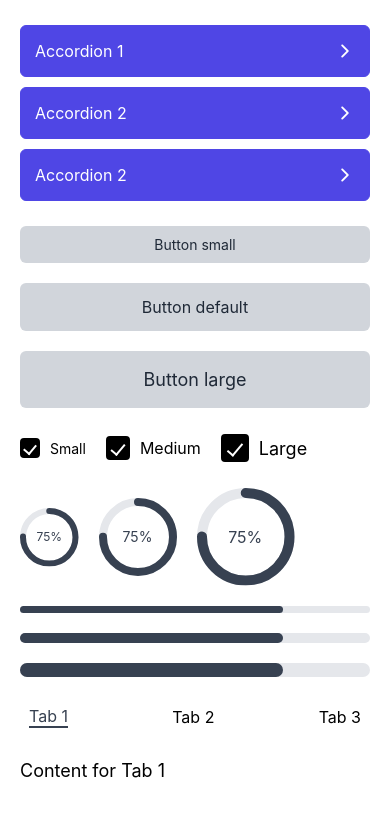
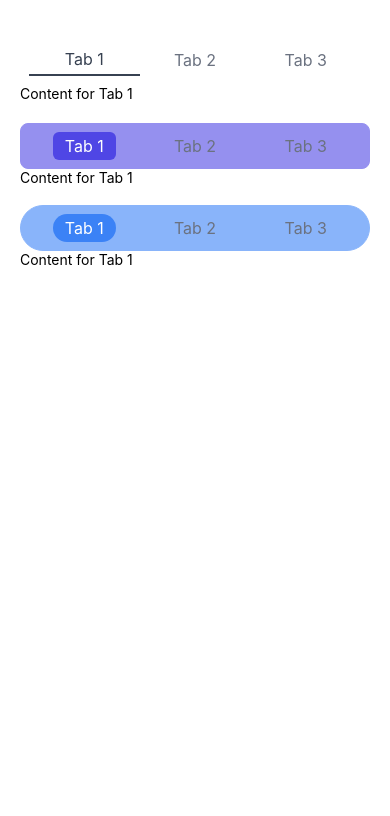
Before and after one commit to ovi100/native-ui-app, a React Native app: screen / in a window 390 px wide. Shown: the top 816 px of the page. Built offline with nearby package versions, Linux system fonts and the light colour scheme.

Commit message:
[UPDATE]: tab component is complete and bottom sheet is added

```diff
--- a/app/App.jsx
+++ b/app/App.jsx
@@ -1,5 +1,5 @@
-import React, { useState } from 'react';
-import { ScrollView, Text, useColorScheme, View } from 'react-native';
+import React, { useCallback, useRef, useState } from 'react';
+import { Dimensions, Image, ScrollView, StyleSheet, Text, useColorScheme, View } from 'react-native';
 import usePermissions from '../hooks/usePermissions';
 import '../global.css';
 // import { Button } from 'halka-test';
@@ -9,92 +9,32 @@ import CircularProgress from '../components/CircularProgress';
 import ProgressBar from '../components/ProgressBar';
 import Tab from '../components/Tab';
 import Button from '../components/Button';
+import { accordions, tabs } from '../data';
+import BottomSheet from '../components/BottomSheet';
+import { SafeAreaProvider, SafeAreaView } from 'react-native-safe-area-context';
 
 const App = () => {
   const [isChecked, setIsChecked] = useState(true);
   usePermissions();
   const isDarkMode = useColorScheme() === 'dark';
+  const { height } = Dimensions.get('screen');
+  const bottomSheetRef = useRef();
+
+  const sheetHandler = useCallback(() => {
+    bottomSheetRef.current.expand();
+  }, []);
 
   console.log('is dark mode', isDarkMode);
-
-  const accordionStyle = { color: '#fff', fontSize: 14 };
-
-  const data = [
-    {
-      title: 'Accordion 1',
-      content: (
-        <View>
-          <Text style={accordionStyle}>
-            Lorem ipsum dolor sit amet, consectetur adipiscing elit, sed do eiusmod tempor incididunt ut labore et dolore magna aliqua.
-            Ut enim ad minim veniam, quis nostrud exercitation ullamco laboris nisi ut aliquip ex ea commodo consequat. Duis aute irure
-            dolor in reprehenderit in voluptate velit esse cillum dolore eu fugiat nulla pariatur. Excepteur sint occaecat cupidatat
-            non proident, sunt in culpa qui officia deserunt mollit anim id est laborum.
-          </Text>
-        </View>
-      ),
-    },
-    {
-      title: 'Accordion 2',
-      content: (
-        <View>
-          <Text style={accordionStyle}>
-            Lorem ipsum dolor sit amet, consectetur adipiscing elit, sed do eiusmod tempor incididunt ut labore et dolore magna aliqua.
-            Ut enim ad minim veniam, quis nostrud exercitation ullamco laboris nisi ut aliquip ex ea commodo consequat. Duis aute irure
-            dolor in reprehenderit in voluptate velit esse cillum dolore eu fugiat nulla pariatur. Excepteur sint occaecat cupidatat
-            non proident, sunt in culpa qui officia deserunt mollit anim id est laborum.
-          </Text>
-        </View>
-      ),
-    },
-    {
-      title: 'Accordion 2',
-      content: (
-        <View>
-          <Text style={accordionStyle}>
-            Lorem ipsum dolor sit amet, consectetur adipiscing elit, sed do eiusmod tempor incididunt ut labore et dolore magna aliqua.
-            Ut enim ad minim veniam, quis nostrud exercitation ullamco laboris nisi ut aliquip ex ea commodo consequat. Duis aute irure
-            dolor in reprehenderit in voluptate velit esse cillum dolore eu fugiat nulla pariatur. Excepteur sint occaecat cupidatat
-            non proident, sunt in culpa qui officia deserunt mollit anim id est laborum.
-          </Text>
-        </View>
-      ),
-    },
-  ];
-
-  const tabs = [
-    {
-      title: 'Tab 1',
-      content: (
-        <View className="mt-5">
-          <Text className="text-lg">Content for Tab 1</Text>
-        </View>
-      ),
-    },
-    {
-      title: 'Tab 2',
-      content: (
-        <View className="mt-5">
-          <Text className="text-lg">Content for Tab 2</Text>
-        </View>
-      ),
-    },
-    {
-      title: 'Tab 3',
-      content: (
-        <View className="mt-5">
-          <Text className="text-lg">Content for Tab 3</Text>
-        </View>
-      ),
-    },
-  ];
+  console.log('device height', height, height * 0.8);
 
   return (
+    // <SafeAreaProvider>
     <View className="bg-white flex-1 p-5">
-      {/* <Text className="text-3xl text-blue-500 font-semibold">
-        Native UI
-      </Text> */}
+      {/* <View className="mt-5">
+          <Button text="open sheet" variant="action" onPress={() => sheetHandler()} />
+        </View> */}
       <ScrollView showsVerticalScrollIndicator={false}>
-        {data.map((item, i) => {
+        {/* {accordions.map((item, i) => {
           return <Accordion item={item} variant="brand" key={i} />;
         })}
         <View className="buttons flex-col gap-5 mt-5">
@@ -126,14 +66,95 @@ const App = () => {
           <ProgressBar size="small" />
           <ProgressBar />
           <ProgressBar size="large" />
-        </View>
+        </View> */}
         <View className="tabs flex-col gap-5 mt-5">
           <Tab tabs={tabs} />
-          {/* <Tab tabs={tabs} tabTheme="modern" /> */}
+          <Tab tabs={tabs} tabTheme="square" variant="brand" />
+          <Tab tabs={tabs} tabTheme="rounded" variant="primary" />
         </View>
       </ScrollView>
+
+
+      {/* <BottomSheet
+        ref={bottomSheetRef}
+        activeHeight={height}
+        backgroundColor={'#f2f2f2'}
+        backDropColor={'black'}>
+        <View style={styles.container}>
+          <View style={styles.imageContaier}>
+            <Image
+              source={{ uri: 'https://placehold.jp/500x500.png' }}
+              style={styles.image}
+            />
+          </View>
+
+          <View style={styles.textContainer}>
+            <Text style={styles.text}>Royal Palm Sofa</Text>
+            <Text style={styles.text}>Vissle dark Blue/Kabusa dark Navy</Text>
+            <Text style={styles.textPrice}>Price: $100</Text>
+          </View>
+          <View>
+            <Button text="ADD TO CART" variant="success" />
+          </View>
+        </View>
+      </BottomSheet> */}
     </View>
+    // </SafeAreaProvider>
+
   );
 };
 
 export default App;
+
+const styles = StyleSheet.create({
+  container: {
+    // flex: 1,
+    justifyContent: 'center',
+    alignItems: 'center',
+  },
+  imageContaier: {
+    justifyContent: 'center',
+    alignItems: 'center',
+  },
+  imageContaierExample2: {
+    marginHorizontal: 20,
+    marginBottom: 20,
+  },
+  image: {
+    width: 200,
+    height: undefined,
+    aspectRatio: 1,
+  },
+  imageExample2: {
+    width: '100%',
+    height: undefined,
+    aspectRatio: 1.65636588,
+  },
+  button: {
+    alignItems: 'center',
+    backgroundColor: '#000000',
+    padding: 16,
+    marginHorizontal: 20,
+    marginBottom: 20,
+    borderRadius: 16,
+  },
+  buttonText: {
+    color: '#DAD3C8',
+  },
+  textContainer: {
+    marginHorizontal: 20,
+  },
+  text: {
+    color: '#000000',
+    fontSize: 16,
+  },
+  textExample2: {
+    color: '#000000',
+    fontSize: 26,
+  },
+  textPrice: {
+    color: '#000000',
+    marginVertical: 20,
+    fontSize: 16,
+  },
+});
--- /dev/null
+++ b/components/BottomSheet.js
@@ -0,0 +1,170 @@
+import {
+  StyleSheet,
+  View,
+  Dimensions,
+  TouchableWithoutFeedback,
+} from 'react-native';
+import React, {forwardRef, useImperativeHandle, useCallback} from 'react';
+import Animated, {
+  useSharedValue,
+  useAnimatedStyle,
+  withSpring,
+  interpolate,
+} from 'react-native-reanimated';
+import {
+  Gesture,
+  GestureDetector,
+  GestureHandlerRootView,
+} from 'react-native-gesture-handler';
+import {useSafeAreaInsets} from 'react-native-safe-area-context';
+const BottomSheet = forwardRef(
+  ({activeHeight, children, backgroundColor, backDropColor}, ref) => {
+    // If you're not using react-native-bars or a transparent Android navigation bar
+    // you can remove the inset code below
+    const inset = useSafeAreaInsets();
+    const {height} = Dimensions.get('screen');
+    const newActiveHeight = height - activeHeight;
+    const topAnimation = useSharedValue(height);
+    const context = useSharedValue(0);
+
+    const expand = useCallback(() => {
+      'worklet';
+      topAnimation.value = withSpring(newActiveHeight, {
+        damping: 100,
+        stiffness: 400,
+      });
+    }, [newActiveHeight, topAnimation]);
+
+    const close = useCallback(() => {
+      'worklet';
+      topAnimation.value = withSpring(height, {
+        damping: 100,
+        stiffness: 400,
+      });
+    }, [height, topAnimation]);
+
+    useImperativeHandle(
+      ref,
+      () => ({
+        expand,
+        close,
+      }),
+      [expand, close],
+    );
+
+    const animationStyle = useAnimatedStyle(() => {
+      const top = topAnimation.value;
+      return {
+        top,
+      };
+    });
+    const backDropAnimation = useAnimatedStyle(() => {
+      const opacity = interpolate(
+        topAnimation.value,
+        [height, newActiveHeight],
+        [0, 0.5],
+      );
+      const display = opacity === 0 ? 'none' : 'flex';
+      return {
+        opacity,
+        display,
+      };
+    });
+
+    const pan = Gesture.Pan()
+      .onBegin(() => {
+        context.value = topAnimation.value;
+      })
+      .onUpdate(event => {
+        if (event.translationY < 0) {
+          topAnimation.value = withSpring(newActiveHeight, {
+            damping: 100,
+            stiffness: 400,
+          });
+        } else {
+          topAnimation.value = withSpring(context.value + event.translationY, {
+            damping: 100,
+            stiffness: 400,
+          });
+        }
+      })
+      .onEnd(() => {
+        if (topAnimation.value > newActiveHeight + 50) {
+          topAnimation.value = withSpring(height, {
+            damping: 100,
+            stiffness: 400,
+          });
+        } else {
+          topAnimation.value = withSpring(newActiveHeight, {
+            damping: 100,
+            stiffness: 400,
+          });
+        }
+      });
+
+    return (
+      <GestureHandlerRootView style={styles.root}>
+        <TouchableWithoutFeedback onPress={() => close()}>
+          <Animated.View
+            style={[
+              styles.backDrop,
+              backDropAnimation,
+              {backgroundColor: backDropColor},
+            ]}
+          />
+        </TouchableWithoutFeedback>
+        <GestureDetector gesture={pan}>
+          <Animated.View
+            style={[
+              styles.container,
+              animationStyle,
+              {
+                height: activeHeight,
+                backgroundColor: backgroundColor,
+                // If you're not using react-native-bars or a transparent Android navigation bar
+                // you can remove the paddingBottom code below
+                paddingBottom: inset.bottom,
+              },
+            ]}>
+            <View style={styles.lineContainer}>
+              <View style={styles.line} />
+            </View>
+            {children}
+          </Animated.View>
+        </GestureDetector>
+      </GestureHandlerRootView>
+    );
+  },
+);
+
+export default BottomSheet;
+
+const styles = StyleSheet.create({
+  root: {flex: 1},
+  container: {
+    position: 'absolute',
+    borderTopLeftRadius: 20,
+    borderTopRightRadius: 20,
+    bottom: 0,
+    left: 0,
+    right: 0,
+  },
+  lineContainer: {
+    marginVertical: 10,
+    alignItems: 'center',
+  },
+  line: {
+    width: 50,
+    height: 4,
+    backgroundColor: 'black',
+    borderRadius: 20,
+  },
+  backDrop: {
+    position: 'absolute',
+    top: 0,
+    bottom: 0,
+    left: 0,
+    right: 0,
+    display: 'none',
+  },
+});
--- a/components/Tab.js
+++ b/components/Tab.js
@@ -20,6 +20,22 @@ import {
 
 const {width} = Dimensions.get('window');
 
+const lighten = (hex, percent = 30) => {
+  // Remove '#' and parse RGB values
+  const r = parseInt(hex.slice(1, 3), 16);
+  const g = parseInt(hex.slice(3, 5), 16);
+  const b = parseInt(hex.slice(5, 7), 16);
+
+  // Lighten each channel by the given percentage
+  const light = value => Math.min(255, value + (255 - value) * (percent / 100));
+
+  // Convert back to hex
+  return `#${[r, g, b]
+    .map(light)
+    .map(v => Math.round(v).toString(16).padStart(2, '0'))
+    .join('')}`;
+};
+
 const Tab = ({
   tabs = null,
   tabTheme = 'classic',
@@ -35,109 +51,108 @@ const Tab = ({
     large: {space: 10, fontSize: 18, iconSize: 18},
   };
 
+  const colors = {
+    default: '#374151',
+    brand: '#4f46e5',
+    primary: '#3b82f6',
+    secondary: '#a855f7',
+    danger: '#ef4444',
+    success: '#22c55e',
+  };
+
+  const baseStyles = {
+    text: '#6b7280',
+    iconColor: '#000',
+  };
+
+  const activeButtonStyles = color => ({
+    borderBottomWidth: 2,
+    borderColor: color,
+  });
+
+  const activeTextStyles = color => ({
+    color,
+    fontWeight: 'semibold',
+  });
+
+  const activeBackgroundStyles = (color, borderRadius) => ({
+    backgroundColor: color,
+    borderRadius,
+    color: '#FFF',
+    fontWeight: 'medium',
+    paddingHorizontal: 12,
+    paddingVertical: 4,
+  });
+
+  const getTrackStyles = theme => {
+    let styles = {
+      backgroundColor: '#fff',
+      borderColor: '#fff',
+      borderRadius: 0,
+    };
+    const hexColor = lighten(colors[variant], 40);
+
+    if (theme !== 'classic') {
+      styles.backgroundColor = hexColor;
+      styles.borderColor = hexColor;
+      styles.borderRadius = theme === 'rounded' ? 100 : 8;
+    }
+
+    return styles;
+  };
+
+  const getActiveStyles = theme => {
+    let styles = {};
+
+    if (theme === 'classic') {
+      styles.button = activeButtonStyles(colors[variant]);
+      styles.text = activeTextStyles(colors[variant]);
+    } else {
+      const radius = theme === 'square' ? 6 : 100;
+      styles.button = {};
+      styles.text = activeBackgroundStyles(colors[variant], radius);
+    }
+
+    return styles;
+  };
+
+  // const variants = {
+  //   default: {
+  //     ...baseStyles,
+  //     active: getActiveStyles(tabTheme),
+  //   },
+  //   brand: {
+  //     ...baseStyles,
+  //     active: getActiveStyles(tabTheme),
+  //   },
+  //   primary: {
+  //     ...baseStyles,
+  //     active: getActiveStyles(tabTheme),
+  //   },
+  //   secondary: {
+  //     ...baseStyles,
+  //     active: getActiveStyles(tabTheme),
+  //   },
+  //   danger: {
+  //     ...baseStyles,
+  //     active: getActiveStyles(tabTheme),
+  //   },
+  //   success: {
+  //     ...baseStyles,
+  //     active: getActiveStyles(tabTheme),
+  //   },
+  // };
+
   const variants = {
-    classic: {
-      track: {backgroundColor: '#fff', borderColor: '#fff'},
-      default: {
-        text: '#6b7280',
-        iconColor: '#000000',
-        active: {
-          button: {borderBottomWidth: 2, borderColor: '#374151'},
-          text: {color: '#374151', fontWeight: 'semibold'},
+    ...Object.fromEntries(
+      Object.entries(colors).map(([key]) => [
+        key,
+        {
+          ...baseStyles,
+          active: getActiveStyles(tabTheme),
         },
-      },
-      brand: {
-        text: '#6b7280',
-        iconColor: '#000000',
-        active: {
-          button: {borderBottomWidth: 2, borderColor: '#4f46e5'},
-          text: {color: '#4f46e5', fontWeight: 'semibold'},
-        },
-      },
-      primary: {
-        text: '#6b7280',
-        iconColor: '#000000',
-        active: {
-          button: 'border-b-2 border-blue-500',
-          text: 'text-blue-500 font-medium',
-        },
-      },
-      secondary: {
-        text: 'text-gray-500',
-        iconColor: '#000000',
-        active: {
-          button: 'border-b-2 border-purple-500',
-          text: 'text-purple-500 font-medium',
-        },
-      },
-      danger: {
-        text: 'text-gray-500',
-        iconColor: '#000000',
-        active: {
-          button: 'border-b-2 border-red-500',
-          text: 'text-red-500 font-medium',
-        },
-      },
-      success: {
-        text: 'text-gray-500',
-        iconColor: '#000000',
-        active: {
-          button: 'border-b-2 border-green-500',
-          text: 'text-green-500 font-medium',
-        },
-      },
-    },
-    modern: {
-      track: 'bg-gray-300 border-gray-300',
-      default: {
-        text: 'text-gray-500',
-        iconColor: '#FFF',
-        active: {
-          button: '',
-          text: 'bg-gray-700 text-white font-medium rounded-full px-4 py-1',
-        },
-      },
-      brand: {
-        text: 'text-gray-500',
-        iconColor: '#FFF',
-        active: {
-          button: '',
-          text: 'bg-brand text-white font-medium rounded-full px-4 py-1',
-        },
-      },
-      primary: {
-        text: 'text-gray-500',
-        iconColor: '#FFF',
-        active: {
-          button: '',
-          text: 'bg-blue-500 text-white font-medium rounded-full px-4 py-1',
-        },
-      },
-      secondary: {
-        text: 'text-gray-500',
-        iconColor: '#FFF',
-        active: {
-          button: '',
-          text: 'bg-purple-500 text-white font-medium rounded-full px-4 py-1',
-        },
-      },
-      danger: {
-        text: 'text-gray-500',
-        iconColor: '#FFF',
-        active: {
-          button: '',
-          text: 'bg-red-500 text-white font-medium rounded-full px-4 py-1',
-        },
-      },
-      success: {
-        text: 'text-gray-500',
-        iconColor: '#FFF',
-        active: {
-          button: '',
-          text: 'bg-green-500 text-white font-medium rounded-full px-4 py-1',
-        },
-      },
-    },
+      ]),
+    ),
   };
 
   const handleTabPress = index => {
@@ -178,23 +193,35 @@ const Tab = ({
   }
 
   const tabButtonStyle = index => {
+    let styles = {
+      alignItems: 'center',
+      width: `${100 / tabs.length}%`,
+    };
+    if (tabTheme === 'classic') {
+      styles = {
+        ...styles,
+        paddingBottom: 5,
+      };
+    }
     if (activeTab === index) {
-      return variants[tabTheme][variant].active.button;
-    } else {
-      return {};
+      styles = {
+        ...styles,
+        ...variants[variant].active.button,
+      };
     }
+    return styles;
   };
 
   const tabButtonTextStyle = index => {
     if (activeTab === index) {
       return {
         fontSize: sizes[size].fontSize,
-        ...variants[tabTheme][variant].active.text,
+        ...variants[variant].active.text,
       };
     } else {
       return {
         fontSize: sizes[size].fontSize,
-        color: variants[tabTheme][variant].active.text,
+        color: variants[variant].text,
       };
     }
   };
@@ -205,7 +232,7 @@ const Tab = ({
       <View
         style={[
           styles.header,
-          variants[tabTheme].track,
+          getTrackStyles(tabTheme),
           {padding: sizes[size].space, fontSize: sizes[size].fontSize},
         ]}>
         {tabs.map((tab, index) => (
--- /dev/null
+++ b/data/index.js
@@ -0,0 +1,83 @@
+import {Text, View} from 'react-native';
+
+const accordionStyle = {color: '#fff', fontSize: 14};
+
+const accordions = [
+  {
+    title: 'Accordion 1',
+    content: (
+      <View>
+        <Text style={accordionStyle}>
+          Lorem ipsum dolor sit amet, consectetur adipiscing elit, sed do
+          eiusmod tempor incididunt ut labore et dolore magna aliqua. Ut enim ad
+          minim veniam, quis nostrud exercitation ullamco laboris nisi ut
+          aliquip ex ea commodo consequat. Duis aute irure dolor in
+          reprehenderit in voluptate velit esse cillum dolore eu fugiat nulla
+          pariatur. Excepteur sint occaecat cupidatat non proident, sunt in
+          culpa qui officia deserunt mollit anim id est laborum.
+        </Text>
+      </View>
+    ),
+  },
+  {
+    title: 'Accordion 2',
+    content: (
+      <View>
+        <Text style={accordionStyle}>
+          Lorem ipsum dolor sit amet, consectetur adipiscing elit, sed do
+          eiusmod tempor incididunt ut labore et dolore magna aliqua. Ut enim ad
+          minim veniam, quis nostrud exercitation ullamco laboris nisi ut
+          aliquip ex ea commodo consequat. Duis aute irure dolor in
+          reprehenderit in voluptate velit esse cillum dolore eu fugiat nulla
+          pariatur. Excepteur sint occaecat cupidatat non proident, sunt in
+          culpa qui officia deserunt mollit anim id est laborum.
+        </Text>
+      </View>
+    ),
+  },
+  {
+    title: 'Accordion 2',
+    content: (
+      <View>
+        <Text style={accordionStyle}>
+          Lorem ipsum dolor sit amet, consectetur adipiscing elit, sed do
+          eiusmod tempor incididunt ut labore et dolore magna aliqua. Ut enim ad
+          minim veniam, quis nostrud exercitation ullamco laboris nisi ut
+          aliquip ex ea commodo consequat. Duis aute irure dolor in
+          reprehenderit in voluptate velit esse cillum dolore eu fugiat nulla
+          pariatur. Excepteur sint occaecat cupidatat non proident, sunt in
+          culpa qui officia deserunt mollit anim id est laborum.
+        </Text>
+      </View>
+    ),
+  },
+];
+
+const tabs = [
+  {
+    title: 'Tab 1',
+    content: (
+      <View className="mt-5">
+        <Text className="text-lg">Content for Tab 1</Text>
+      </View>
+    ),
+  },
+  {
+    title: 'Tab 2',
+    content: (
+      <View className="mt-5">
+        <Text className="text-lg">Content for Tab 2</Text>
+      </View>
+    ),
+  },
+  {
+    title: 'Tab 3',
+    content: (
+      <View className="mt-5">
+        <Text className="text-lg">Content for Tab 3</Text>
+      </View>
+    ),
+  },
+];
+
+export {accordions, tabs};
```
Also changed, not shown: styles/index.js (added).
